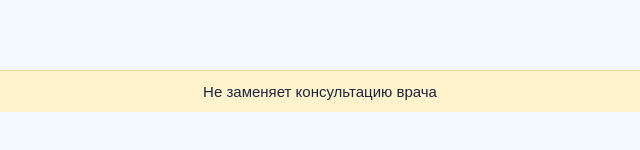
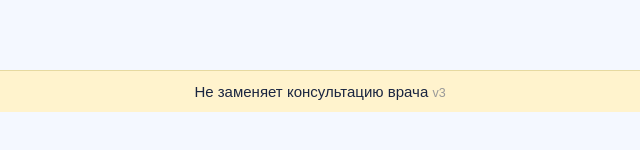
Before and after one commit to avikvin1972/001_logoped_mini, a plain HTML site: page index.html in a window 1280 px wide. Shown: the part 688-838 px from the top of the page, 320-960 px from the left. Drawn offline with Linux system fonts and the light colour scheme.

Commit message:
Add files via upload

```diff
--- a/index.html
+++ b/index.html
@@ -79,7 +79,7 @@
 </div>
 
 <div id="note"></div>
-<div id="disclaimer" data-t="disclaimer"></div>
+<div id="disclaimer"><span data-t="disclaimer"></span> <small style="color:#999">v3</small></div>
 
 <script>
   var T = {};            // сюда загрузятся тексты из lang/ru.json
```
